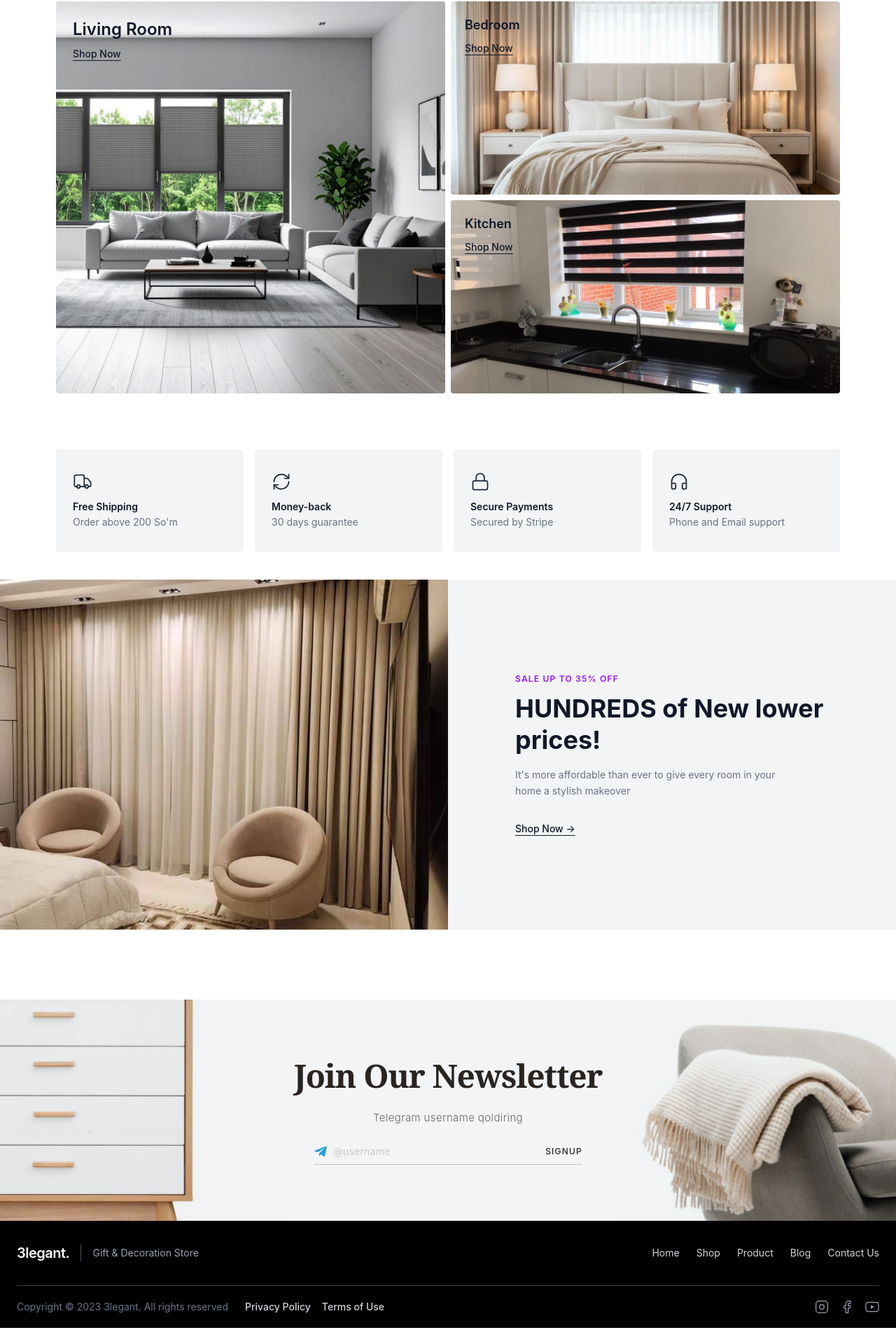
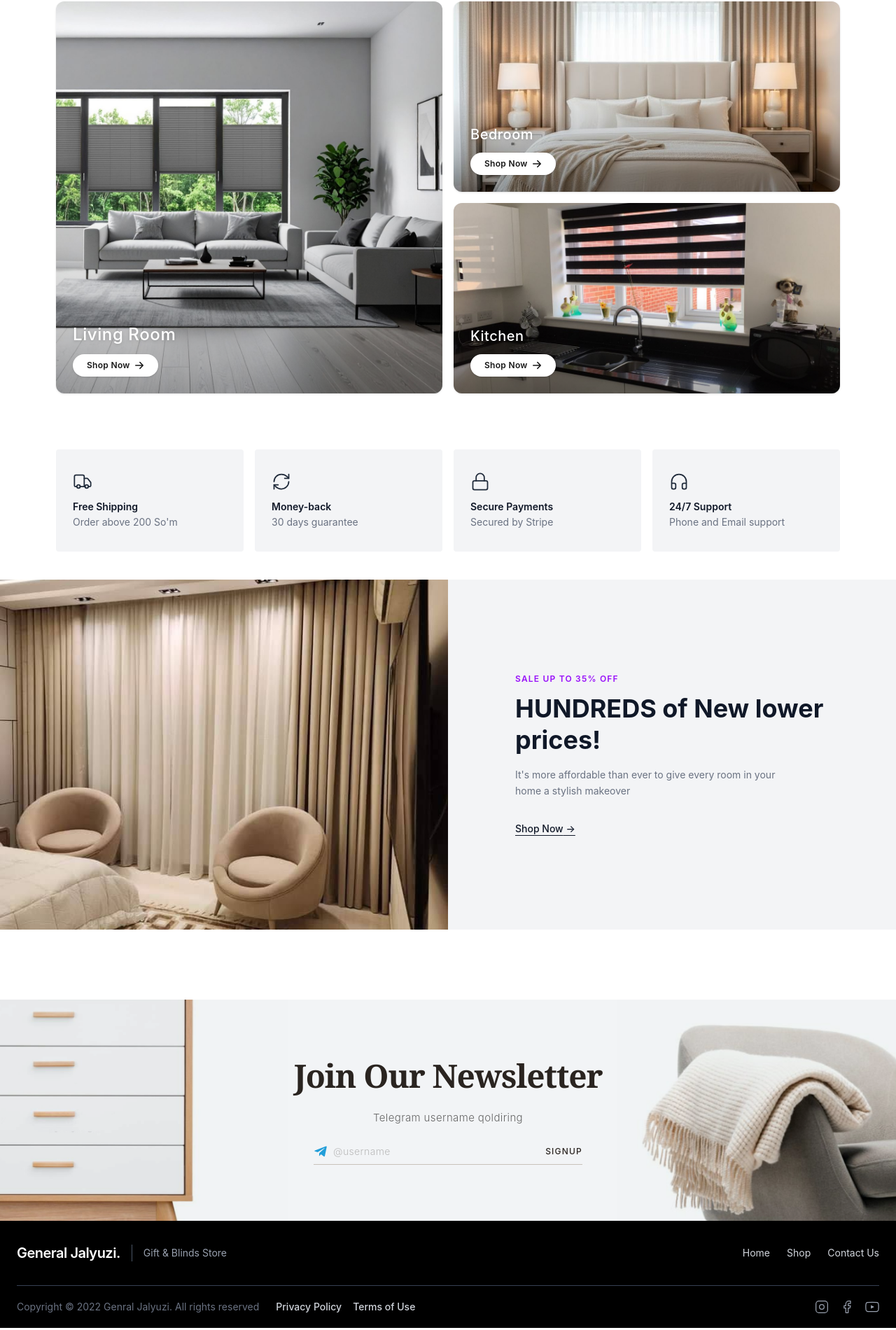
Before and after one commit to BahromNigmanbekov/3legant, a React (Vite) app: page / in a window 1280 px wide. Shown: the part 1142-3042 px from the top of the page at 70% size. Built offline with nearby package versions, Linux system fonts and the light colour scheme.

Commit message:
salom fasa

```diff
--- a/index.html
+++ b/index.html
@@ -11,8 +11,3 @@
     <script type="module" src="/src/main.tsx"></script>
   </body>
 </html>
-
-
- for inklud
- quit
- exshin
--- a/package.json
+++ b/package.json
@@ -11,8 +11,6 @@
   },
   "dependencies": {
     "@tailwindcss/vite": "^4.2.2",
-    "@tanstack/react-query": "^5.100.10",
-    "@tanstack/react-query-devtools": "^5.100.10",
     "aos": "^2.3.4",
     "axios": "^1.16.1",
     "clsx": "^2.1.1",
--- a/src/components/home-element/Grid.tsx
+++ b/src/components/home-element/Grid.tsx
@@ -1,66 +1,62 @@
-import { Link } from "react-router-dom";
-
+import { useNavigate } from "react-router-dom";
+import { useTranslation } from "react-i18next";
 import livingRoomImg from "../../assets/livingroom.png";
 import bedroomImg from "../../assets/badroom.png";
 import kitchenImg from "../../assets/kitchen.png";
-import { useTranslation } from "react-i18next";
-
-
 
 function Grid() {
-
   const { t } = useTranslation();
+  const navigate = useNavigate();
 
   const categories = [
-  { label: t("living_room"), to: "/shop/living-room", image: livingRoomImg },
-  { label: t("bedroom"),     to: "/shop/bedroom",     image: bedroomImg    },
-  { label: t("kitchen"),     to: "/shop/kitchen",     image: kitchenImg    },
+    { label: t("living_room"), image: livingRoomImg, isLarge: true },
+    { label: t("bedroom"), image: bedroomImg, isLarge: false },
+    { label: t("kitchen"), image: kitchenImg, isLarge: false },
   ];
+
   return (
-    <div className="flex flex-col max-w-6xl mx-auto px-4 py-10 ">
-      <div className="grid grid-cols-1 md:grid-cols-2 md:grid-rows-2 gap-2 md:h-[560px]">
+    <div className="flex flex-col max-w-6xl mx-auto px-4 py-10">
+      <div className="grid grid-cols-1 md:grid-cols-2 md:grid-rows-2 gap-4 md:h-[560px]">
 
-        <div className="md:row-span-2 relative bg-gray-100 overflow-hidden group rounded-sm h-64 md:h-auto">
+        {categories.map((category, index) => (
+          <div
+            key={index}
+            onClick={() => navigate("/shop")}
+            className={`relative bg-gray-100 overflow-hidden group rounded-xl h-64 md:h-auto cursor-pointer shadow-sm transition-all duration-300 hover:shadow-md ${
+              category.isLarge ? "md:row-span-2" : ""
+            }`}
+          >
             <img
-            src={categories[0].image}
-            alt={categories[0].label}
-            className="absolute inset-0 w-full h-full object-cover transition-transform duration-500 group-hover:scale-105"
+              src={category.image}
+              alt={category.label}
+              className="absolute inset-0 w-full h-full object-cover transition-transform duration-700 ease-out group-hover:scale-105"
             />
-          <div className="absolute top-6 left-6">
-            <h2 className="text-2xl font-semibold text-gray-900 mb-1.5">{categories[0].label}</h2>
-            <Link to={categories[0].to} className="text-sm font-medium text-gray-900 underline underline-offset-4 hover:opacity-60 transition-opacity">
+
+            <div className="absolute inset-0 bg-gradient-to-t from-black/50 via-transparent to-transparent opacity-70 group-hover:opacity-80 transition-opacity duration-300" />
+
+            <div className="absolute bottom-6 left-6 right-6 flex flex-col items-start text-white z-10">
+              <h2 className={`font-medium tracking-wide drop-shadow-sm mb-3 text-white ${
+                category.isLarge ? "text-2xl" : "text-xl"
+              }`}>
+                {category.label}
+              </h2>
+
+              <button className="inline-flex items-center justify-center bg-white text-neutral-900 rounded-full px-5 py-2 text-xs font-semibold tracking-wide shadow-sm hover:bg-neutral-100 transition-all active:scale-95">
                 {t("shop_now")}
-            </Link>
+                <svg
+                  xmlns="http://www.w3.org/2000/svg"
+                  fill="none"
+                  viewBox="0 0 24 24"
+                  strokeWidth={2.5}
+                  stroke="currentColor"
+                  className="w-3.5 h-3.5 ml-1.5 transition-transform group-hover:translate-x-0.5"
+                >
+                  <path strokeLinecap="round" strokeLinejoin="round" d="M13.5 4.5L21 12m0 0l-7.5 7.5M21 12H3" />
+                </svg>
+              </button>
             </div>
           </div>
-
-        <div className="relative bg-gray-100 overflow-hidden group rounded-sm h-64 md:h-auto">
-          <img
-            src={categories[1].image}
-            alt={categories[1].label}
-            className="absolute inset-0 w-full h-full object-cover transition-transform duration-500 group-hover:scale-105"
-          />
-          <div className="absolute top-5 left-5">
-            <h2 className="text-lg font-semibold text-gray-900 mb-1.5">{categories[1].label}</h2>
-            <Link to={categories[1].to} className="text-sm font-medium text-gray-900 underline underline-offset-4 hover:opacity-60 transition-opacity">
-              {t("shop_now")}
-            </Link>
-          </div>
-        </div>
-
-        <div className="relative bg-gray-100 overflow-hidden group rounded-sm h-64 md:h-auto">
-          <img
-            src={categories[2].image}
-            alt={categories[2].label}
-            className="absolute inset-0 w-full h-full object-cover transition-transform duration-500 group-hover:scale-105"
-          />
-          <div className="absolute top-5 left-5">
-            <h2 className="text-lg font-semibold text-gray-900 mb-1.5">{categories[2].label}</h2>
-            <Link to={categories[2].to} className="text-sm font-medium text-gray-900 underline underline-offset-4 hover:opacity-60 transition-opacity">
-              {t("shop_now")}
-            </Link>
-          </div>
-        </div>
+        ))}
 
       </div>
     </div>
--- a/src/i18n/locales/en.json
+++ b/src/i18n/locales/en.json
@@ -43,5 +43,14 @@
     "home_ideas": "Home ideas and design inspiration",
     "blog_date": "October 16, 2023",
     "blog_title": "Modern texas home is beautiful and completely kid-friendly",
+    "contactt" : "We believe in stylish and functional window solutions. We are passionate about making your home comfortable with high-quality blinds and curtains.",
+    "contactp": "Elevate your space with modern blinds and curtains. Designed for comfort, privacy, and style in every home.",
+    "aboutuscontent" : "General Jalyuzi is a blinds and curtains store based in Uzbekistan. Established in 2022. We provide modern, stylish, and high-quality window solutions. Our customer service is always ready to support you 24/7.",
+    "aus" : "About Us",
+    "contus" : "Contact Us",
+    "fullname" : "Full Name",
+    "emailsend" : "Email",
+    "massage" : "Massage",
+    "sendms":"Send Message",
     "done": "Done ✓"
 }
--- a/src/i18n/locales/ru.json
+++ b/src/i18n/locales/ru.json
@@ -44,5 +44,14 @@
     "home_ideas": "Идеи для дома и вдохновение для дизайна",
     "blog_date": "16 Октября, 2023",
     "blog_title": "Современный дом в Техасе красив и полностью подходит для детей",
+    "contactt" :"Мы верим в стильные и функциональные решения для окон. Мы стремимся сделать ваш дом комфортным с помощью качественных жалюзи и штор.",
+    "contactp":  "Создайте комфорт, приватность и стиль в вашем доме с современными жалюзи и шторами.",
+    "aboutuscontent" :"General Jalyuzi — магазин жалюзи и штор, расположенный в Узбекистане. Основан в 2022 году. Мы предлагаем современные, стильные и качественные решения для окон. Наша служба поддержки всегда готова помочь вам 24/7.",
+    "aus" : "О нас",
+    "contus" : "Связаться с нами",
+    "fullname" : "Полное имя",
+    "emailsend" : "Адрес электронной почты",
+    "massage" : "Сообщение",
+    "sendms" : "Отправить сообщение",
     "done": "Готово ✓"
 }
--- a/src/i18n/locales/uz.json
+++ b/src/i18n/locales/uz.json
@@ -44,5 +44,14 @@
     "home_ideas": "Uy g‘oyalari va dizayn ilhomlari",
     "blog_date": "16 Oktabr, 2023",
     "blog_title": "Zamonaviy Texas uyi chiroyli va bolalar uchun to‘liq qulay",
+    "contactt" :"Biz zamonaviy va funksional deraza yechimlariga ishonamiz. Yuqori sifatli jalyuzi va pardalar orqali uyingizni qulay qilishga ishtiyoqmandmiz.",
+    "contactp" : "Har bir uy uchun qulaylik, maxfiylik va uslub yaratadigan zamonaviy jalyuzi va pardalar bilan makoningizni yanada chiroyli qiling.",
+    "aboutuscontent" :"General Jalyuzi — O‘zbekistonda joylashgan jalyuzi va pardalar do‘koni. 2022-yilda tashkil etilgan. Biz zamonaviy, sifatli va qulay deraza yechimlarini taklif qilamiz. Mijozlarga xizmat ko‘rsatish jamoamiz sizga 24/7 yordam berishga tayyor.",
+    "aus" : "Biz haqimizda",
+    "contus" : "Biz bilan bog'lanish",
+    "fullname" : "To'liq ism",
+    "emailsend" :  "Elektron pochta manzili",
+    "massage" : "Xabar",
+    "sendms" : "Xabar yuborish" ,
     "done": "Tayyor ✓"
 }
--- a/src/page/shop/Shop.tsx
+++ b/src/page/shop/Shop.tsx
@@ -210,13 +210,13 @@ const Shop = () => {
         </div>
 
         <div className="w-full max-w-lg mt-[100px] md:mt-0">
-          <div className="relative flex items-center bg-white border border-neutral-200 rounded-full p-1.5 shadow-sm transition-all focus-within:border-emerald-500 focus-within:ring-1 focus-within:ring-emerald-500">
+          <div className="relative mt-22 flex items-center bg-white border border-neutral-200 rounded-full p-1.5 shadow-sm transition-all focus-within:border-emerald-500 focus-within:ring-1 focus-within:ring-emerald-500">
             <input
               type="text"
               placeholder="Mahsulotlarni qidirish..."
               value={searchQuery}
               onChange={(e) => setSearchQuery(e.target.value)}
-              className="w-full bg-transparent px-5 py-2.5 text-sm tracking-wide text-neutral-800 placeholder:text-neutral-400 focus:outline-none"
+              className="w-full  bg-transparent px-5 py-2.5 text-sm tracking-wide text-neutral-800 placeholder:text-neutral-400 focus:outline-none"
             />
 
             {searchQuery && (
--- a/src/ui/footer/Footer.tsx
+++ b/src/ui/footer/Footer.tsx
@@ -25,8 +25,6 @@ const YoutubeIcon = () => (
 const navLinks = [
   { label: "Home", path: "/" },
   { label: "Shop", path: "/shop" },
-  { label: "Product", path: "/product" },
-  { label: "Blog", path: "/blog" },
   { label: "Contact Us", path: "/contact" },
 ];
 
@@ -39,18 +37,15 @@ const socialLinks = [
 const Footer: React.FC = () => {
   return (
     <footer className="bg-black text-white w-full">
-      {/* Top section */}
       <div className="max-w-7xl mx-auto px-6 py-8 flex flex-col md:flex-row items-start md:items-center justify-between gap-6">
-        {/* Logo + Divider + Tagline */}
         <div className="flex items-center gap-4">
           <span className="text-white text-xl font-semibold tracking-tight">
-            3legant<span className="text-white">.</span>
+            General Jalyuzi<span className="text-white">.</span>
           </span>
           <span className="hidden md:block w-px h-6 bg-gray-600" />
-          <span className="text-gray-400 text-sm">Gift &amp; Decoration Store</span>
+          <span className="text-gray-400 text-sm">Gift &amp; Blinds Store</span>
         </div>
 
-        {/* Nav Links */}
         <nav className="flex flex-wrap gap-x-6 gap-y-3">
           {navLinks.map((link) => (
             <Link
@@ -64,16 +59,13 @@ const Footer: React.FC = () => {
         </nav>
       </div>
 
-      {/* Divider */}
       <div className="max-w-7xl mx-auto px-6">
         <hr className="border-gray-700" />
       </div>
 
-      {/* Bottom section */}
       <div className="max-w-7xl mx-auto px-6 py-5 flex flex-col sm:flex-row items-center justify-between gap-4">
-        {/* Copyright + Legal */}
         <div className="flex flex-col sm:flex-row items-center gap-2 sm:gap-6 text-sm text-gray-500">
-          <span>Copyright © 2023 3legant. All rights reserved</span>
+          <span>Copyright © 2022 Genral Jalyuzi. All rights reserved</span>
           <div className="flex items-center gap-4">
             <a href="#" className="text-gray-300 font-medium hover:text-white transition-colors duration-200">
               Privacy Policy
@@ -84,7 +76,6 @@ const Footer: React.FC = () => {
           </div>
         </div>
 
-        {/* Social Icons */}
         <div className="flex items-center gap-4">
           {socialLinks.map((social) => (
             <a
--- a/src/ui/header/Header.tsx
+++ b/src/ui/header/Header.tsx
@@ -34,8 +34,8 @@ function Header() {
     <>
       <Sidebar open={sidebarOpen} onClose={() => setSidebarOpen(false)} />
 
-      <header className="fixed top-0 left-0 right-0 z-30 bg-white border-b border-gray-100">
-        <nav className="flex items-center justify-between px-6 md:px-10 h-16 max-w-screen-xl mx-auto">
+      <header className="fixed top-0 left-0 right-0 z-30  bg-white border-b border-gray-100">
+        <nav className="flex items-center justify-between  px-6 md:px-10 h-16 max-w-screen-xl mx-auto">
 
           <div className="flex items-center gap-3">
             <button className="md:hidden p-2 text-gray-500 hover:text-gray-900" onClick={() => setSidebarOpen(true)}>
```
Also changed, not shown: src/components/contactus/ContactUs.tsx (+12 -22 lines), src/section/AboutContactus.tsx (+7 -5 lines), vercel.json (added). Lines whose indentation alone changed are shown as unchanged.
